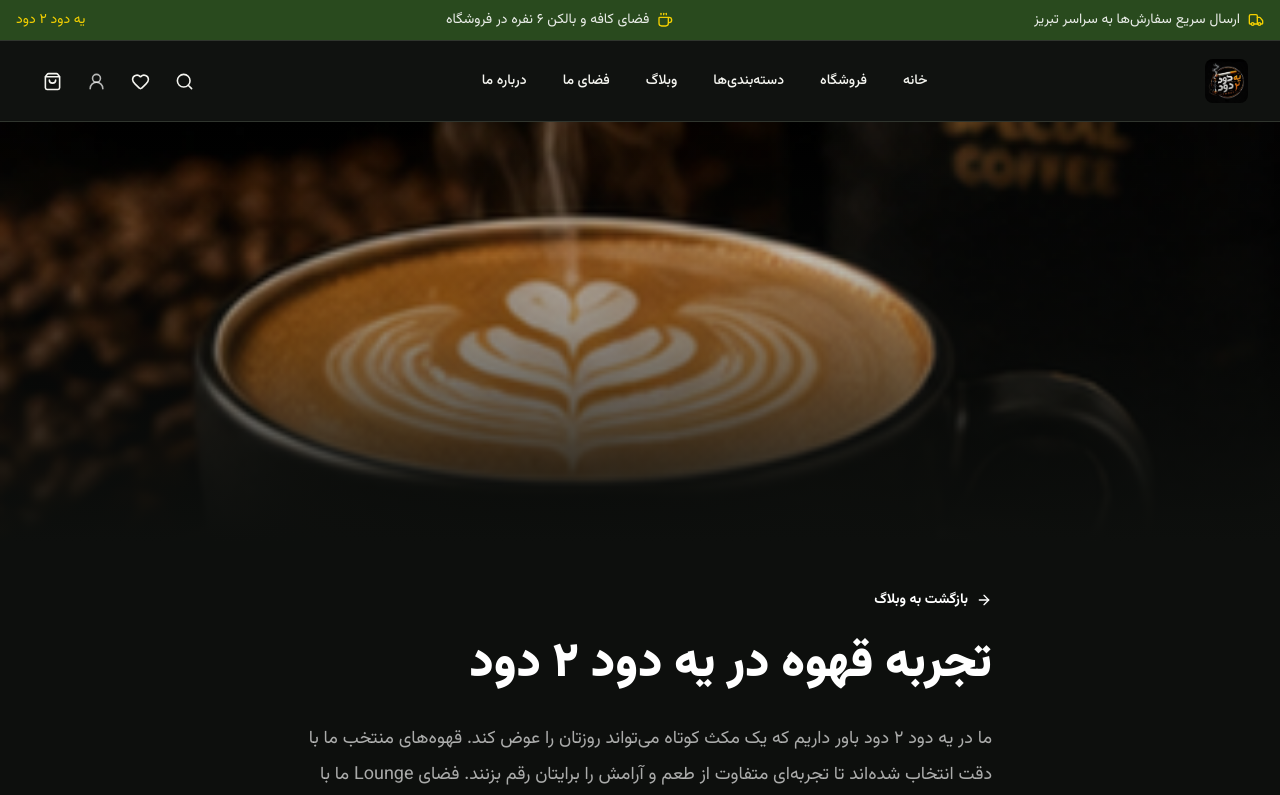
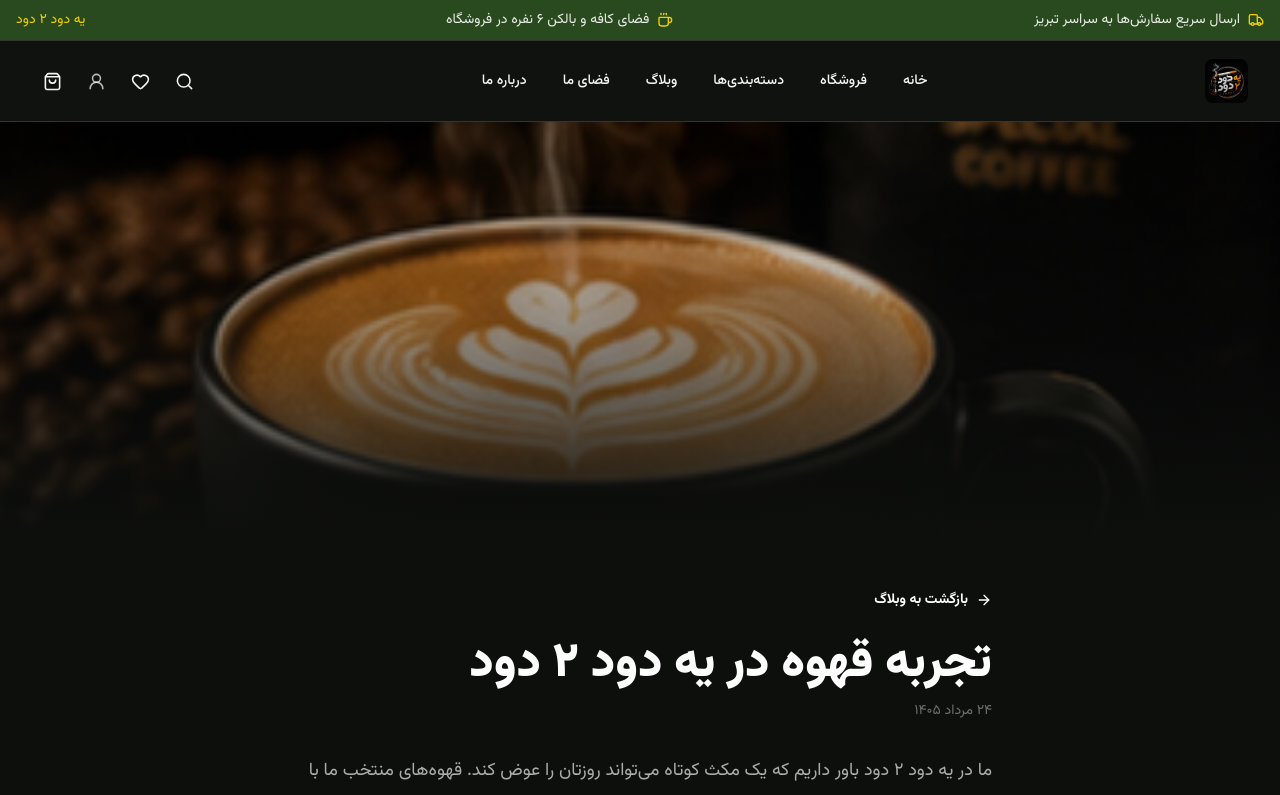
Before and after one commit to amirpezhham/ye, a React (Vite) app: page /blog/coffee-experience in a window 1280 px wide. Shown: the top 795 px of the page. Built offline with nearby package versions, Linux system fonts and the light colour scheme.

Commit message:
blog: fix seed post date to fixed publish date; show createdAt on post detail

```diff
--- a/src/admin/components/post-storage.ts
+++ b/src/admin/components/post-storage.ts
@@ -19,7 +19,7 @@ const defaultPosts: Post[] = [
       "یک فنجان قهوه در فضای آرام Lounge چه حسی دارد؟ از انتخاب دانه تا لحظه نوشیدن.",
     body: "ما در یه دود ۲ دود باور داریم که یک مکث کوتاه می‌تواند روزتان را عوض کند. قهوه‌های منتخب ما با دقت انتخاب شده‌اند تا تجربه‌ای متفاوت از طعم و آرامش را برایتان رقم بزنند. فضای Lounge ما با بالکن و گوشه‌های نشستن، جایی است برای تنفس و لذت بردن از لحظه.",
     image: "/images/products/coffee-01.jpg",
-    createdAt: Date.now(),
+    createdAt: new Date("2026-08-15T11:30:00").getTime(),
   },
 ]
 
--- a/src/pages/BlogPostPage.tsx
+++ b/src/pages/BlogPostPage.tsx
@@ -3,6 +3,18 @@ import { ArrowRight } from "lucide-react"
 import { motion } from "motion/react"
 
 import { getPosts } from "@/admin/components/post-storage"
+
+function formatDate(timestamp: number) {
+  try {
+    return new Intl.DateTimeFormat("fa-IR-u-nu-arabext", {
+      year: "numeric",
+      month: "long",
+      day: "numeric",
+    }).format(new Date(timestamp))
+  } catch {
+    return ""
+  }
+}
 
 export function BlogPostPage() {
   const { slug } = useParams()
@@ -63,6 +75,10 @@ export function BlogPostPage() {
             {post.title}
           </h1>
 
+          <p className="mt-3 text-sm text-white/40">
+            {formatDate(post.createdAt)}
+          </p>
+
           <div className="mt-8 whitespace-pre-line text-base leading-9 text-white/65 sm:text-lg">
             {post.body}
           </div>
```
